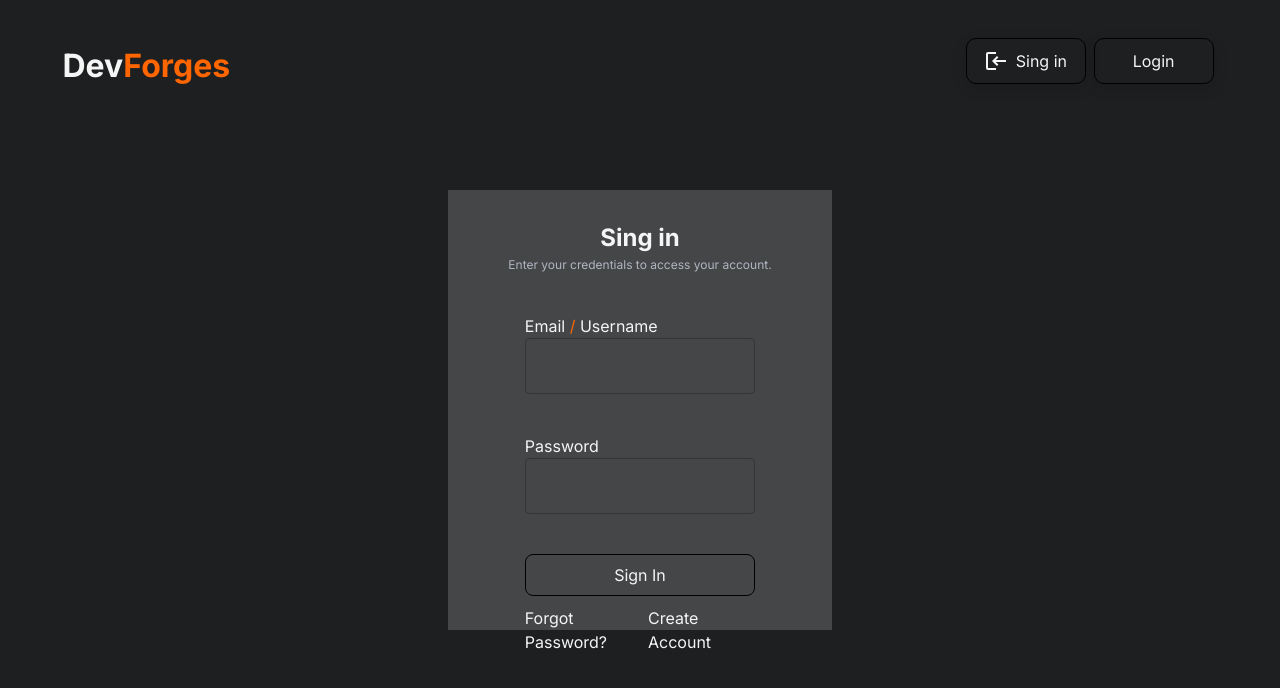
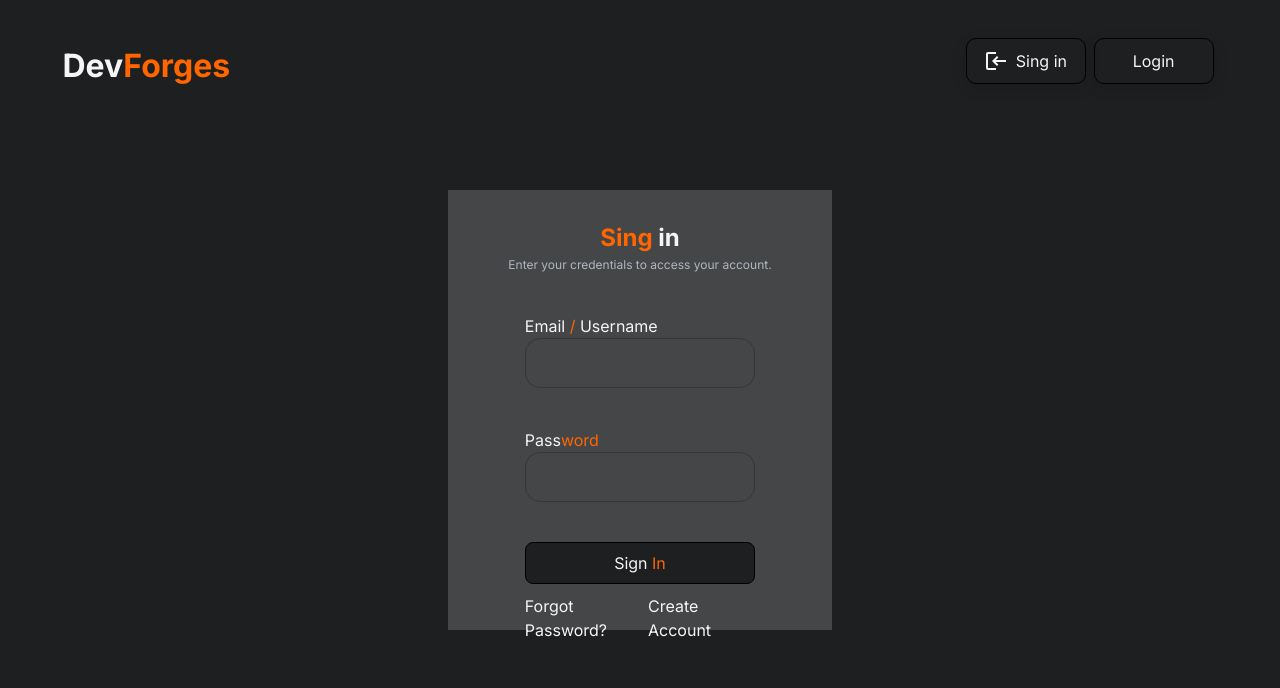
Before and after one commit to Akvaro03/DevForge, a Next.js app: page /singIn in a window 1280 px wide. Shown: the top 688 px of the page. Built offline with nearby package versions, Linux system fonts and the light colour scheme.

Commit message:
end style and handle submit signIn

```diff
--- a/src/app/api/hello/route.ts
+++ /dev/null
@@ -1,22 +0,0 @@
-import puppeteer from 'puppeteer-core'; // O 'puppeteer' si tienes Puppeteer instalado globalmente
-
-export async function GET(req: Request) {
-    return new Response('Hello from Next.js!')
-}
-export async function POST(req: Request) {
-    const url = await req.json().then(data => data.url)
-    try {
-        const browser = await puppeteer.launch();
-        // const page = await browser.newPage();
-        // await page.goto(url);
-        // const screenshot = await page.screenshot();
-        // await browser.close();
-
-    } catch (error) {
-        return new Response(JSON.stringify({ name: error }))
-    }
-
-
-
-    return new Response(JSON.stringify({ name: "screenshot" }))
-}
--- /dev/null
+++ b/src/app/api/signIn/route.ts
@@ -0,0 +1,9 @@
+
+export async function GET(req: Request) {
+    return new Response('Hello from Next.js!')
+}
+export async function POST(req: Request) {
+    const url = await req.json()
+    console.log(url)
+    return new Response(JSON.stringify({ name: "funciona" }))
+}
--- /dev/null
+++ b/src/components/CustomInput/CustomInput.module.css
@@ -0,0 +1,21 @@
+.input {
+    background: transparent;
+    border: 1px solid #343637;
+    color: var(--subtitle-theme);
+    border-radius: 15px;
+    padding: 12px;
+}
+
+.input:hover {
+    border-color: black;
+}
+
+.input:focus-visible {
+    outline: 2px solid var(--first-theme);
+    /* Cambia el color y grosor del borde */
+}
+
+.input:-webkit-autofill,
+.input:-webkit-autofill:focus {
+    transition: background-color 0s 600000s, color 0s 600000s !important;
+}
--- /dev/null
+++ b/src/components/CustomInput/index.tsx
@@ -0,0 +1,12 @@
+import { FC, InputHTMLAttributes } from "react";
+import Style from "./CustomInput.module.css"
+
+const CustomInput: FC<InputHTMLAttributes<HTMLInputElement>> = ({ ...rest }) => {
+
+    // function CustomInput({ id, type }: { id?: string, type?: string }) {
+    return (
+        <input {...rest} className={Style.input} />
+    );
+}
+
+export default CustomInput;
--- a/src/components/SignIn/index.tsx
+++ b/src/components/SignIn/index.tsx
@@ -2,46 +2,99 @@
 
 import Link from "next/link";
 import Style from "./signIn.module.css"
-import { TextField } from "@mui/material";
+import { motion } from "framer-motion"
+import CustomInput from "../CustomInput";
+import { useEffect, useState } from "react";
 
 function SignIn() {
-    const handleForm = (data: React.FormEvent) => {
-        data.preventDefault()
-        console.log(data.target)
+    const [formData, setFormData] = useState<FormData>({
+        email: '',
+        password: '',
+    });
+    const [formErrors, setFormErrors] = useState<Partial<FormErrors>>(initialFormErrors);
+
+    const handleInputChange = (e: React.ChangeEvent<HTMLInputElement>) => {
+        const { name, value } = e.target;
+        setFormData({ ...formData, [name]: value });
+        // Si hay un error en el campo, borrarlo al empezar a escribir nuevamente
+        if (formErrors.hasOwnProperty(name)) {
+            setFormErrors({ ...formErrors, [name]: "" });
+        }
+    };
+    const validateForm = () => {
+        const errors: Partial<FormData> = {};
+        if (!formData.email.trim()) {
+            errors.email = 'El email es requerido';
+        }
+        if (!formData.password.trim()) {
+            errors.password = 'La contraseña es requerida';
+        }
+        setFormErrors(errors)
+        return Object.keys(errors).length === 0;
     }
+    const handleForm = async (event: React.FormEvent<HTMLFormElement>) => {
+        event.preventDefault();
+        // Aquí puedes hacer algo con los datos del formulario, como enviarlos a un servidor
+        if (validateForm()) {
+            const response = await fetch('/api/signIn', {
+                method: 'POST',
+                body: JSON.stringify(formData),
+            })
+            console.log(response)
+        } else {
+            console.log("El formulario esta mal")
+        }
+    };
+    useEffect(() => {
+        const initialValues: FormData = {
+            email: (document.getElementById('email') as HTMLInputElement)?.value || '',
+            password: (document.getElementById('email') as HTMLInputElement)?.value || '',
+        };
+        setFormData(initialValues);
+    }, []);
+
     return (
         <section className={Style.containerSignIn}>
-            <h1 className={Style.tittleForm}>Sing in</h1>
+            <h1 className={Style.tittleForm}><span className={Style.resalt}>Sing</span> in</h1>
             <h4 className={Style.subtittleForm}>Enter your credentials to access your account.</h4>
             <form className={Style.formData} onSubmit={handleForm}>
                 <div className={Style.inputForm}>
                     <label htmlFor="email">Email <span className={Style.resalt}>/</span> Username</label>
-                    <TextField
-                        id="email"
-                        type="email"
-                        autoComplete="current-password"
-                        color="warning"
-                    />
+                    <CustomInput defaultValue={formData.email} onChange={handleInputChange} name="email" id="email" type="email" />
                 </div>
                 <div className={Style.inputForm}>
-                    <label htmlFor="Password">Password</label>
-                    <TextField
-                        id="Password"
-                        type="password"
-                        autoComplete="current-password"
-                        color="warning"
-                    />
+                    <label htmlFor="password">Pass<span className={Style.resalt}>word</span></label>
+                    <CustomInput defaultValue={formData.password} onChange={handleInputChange} name="password" id="password" type="password" />
                 </div>
                 <article className={Style.containerBottoms}>
-                    <button type="submit">Sign In</button>
-                    <div>
+                    <motion.button whileHover={{ scale: .95 }} type="submit">
+                        Sign <span className={Style.resalt}>In</span>
+                    </motion.button>
+                    <div className={Style.containerLinks}>
                         <Link href={"/recoveryPassword"}>Forgot Password?</Link>
                         <Link href={"/createAccount"}>Create Account</Link>
                     </div>
                 </article>
             </form>
+            <div className="py-5">
+                {formErrors ? formErrors.email : ""}
+                {formErrors ? formErrors.password : ""}
+            </div>
         </section>
     );
 }
+interface FormData {
+    password: string;
+    email: string;
+}
+interface FormErrors {
+    password?: string;
+    email?: string;
+}
+
+const initialFormErrors: FormErrors = {
+    password: undefined,
+    email: undefined,
+};
 
 export default SignIn;
--- a/src/components/SignIn/signIn.module.css
+++ b/src/components/SignIn/signIn.module.css
@@ -33,28 +33,35 @@
     width: 60%;
 }
 
-.inputForm div {
-    color: var(--subtitle-theme);
+
+
+.autofillInput > div{
+    border-radius: 15px;
 }
-
-.resalt{
+.resalt {
     color: var(--first-theme);
 }
 
-.containerBottoms{
+.containerBottoms {
     width: 60%;
     padding-top: 5vmin;
 }
 
-.containerBottoms button{
+.containerBottoms button {
     width: 100%;
     border-radius: 8px;
     padding: 8px 0;
     border: 1px solid black;
+    background-color: var(--background-rgb);
 }
 
-.containerBottoms div{
+.containerBottoms div {
     display: flex;
     justify-content: space-between;
     padding-top: 10px;
 }
+
+.containerLinks a:hover {
+    color: var(--second-theme);
+    transition: .2s;
+}
```
